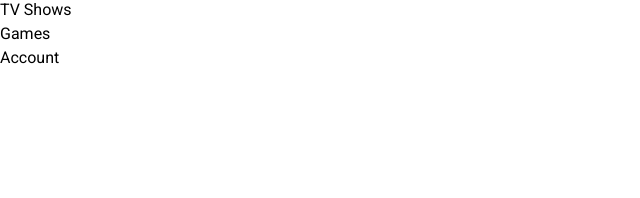
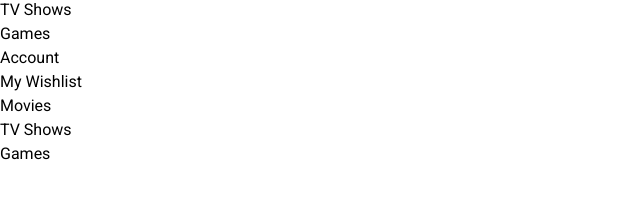
Before and after one commit to HADES4EVERYONE/web-client, an Angular app: page /wishlist in a window 1280 px wide. Before the commit this address led to /. Shown: the part 474-672 px from the top of the page, without its empty margins (0-640 px from the left). Built offline with nearby package versions, Linux system fonts and the light colour scheme.

Commit message:
Finish wishlist page

```diff
--- a/src/app/components/header/header.component.html
+++ b/src/app/components/header/header.component.html
@@ -41,8 +41,8 @@
                 </ng-template>
                 <ng-template [ngIf]="isLoggedIn">
                     <li>
-                        <a [routerLink]="['profile']"
-                            class="block py-2 px-3 text-gray-900 rounded hover:bg-gray-100 md:hover:bg-transparent md:border-0 md:hover:text-blue-700 md:p-0 dark:text-white md:dark:hover:text-blue-500 dark:hover:bg-gray-700 dark:hover:text-white md:dark:hover:bg-transparent">Profile</a>
+                        <a [routerLink]="['wishlist']"
+                            class="block py-2 px-3 text-gray-900 rounded hover:bg-gray-100 md:hover:bg-transparent md:border-0 md:hover:text-blue-700 md:p-0 dark:text-white md:dark:hover:text-blue-500 dark:hover:bg-gray-700 dark:hover:text-white md:dark:hover:bg-transparent">Wishlist</a>
                     </li>
                 </ng-template>
             </ul>
--- a/src/app/components/profile/profile.component.html
+++ b/src/app/components/wishlist/wishlist.component.html
@@ -1,9 +1,8 @@
-<div class="container mx-auto">
-    <h1 class="text-xl font-bold mb-4">My Profile</h1>
-
-    <div class="wishlist-section">
-      <h2 class="text-lg font-semibold mb-2">My Wishlist</h2>
-      <div class="grid grid-cols-3 gap-4">
+<div class="container mx-auto max-w-4xl px-4">
+  <div class="wishlist-section">
+    <h2 class="text-lg font-semibold mb-2">My Wishlist</h2>
+    <div class="flex flex-col items-center">
+      <div class="grid grid-cols-3 gap-4 w-full">
         <div>
           <h3 class="text-md font-semibold mb-1">Movies</h3>
           <ul id="wishlistMovies">
```
Also changed, not shown: src/app/app.routes.ts (+3 -6 lines), src/app/components/wishlist/wishlist.component.ts (renamed from src/app/components/profile/profile.component.ts, +4 -4 lines), src/app/components/wishlist/wishlist.component.scss (added), 1 other file (tests, documents, lock files or other folders).
